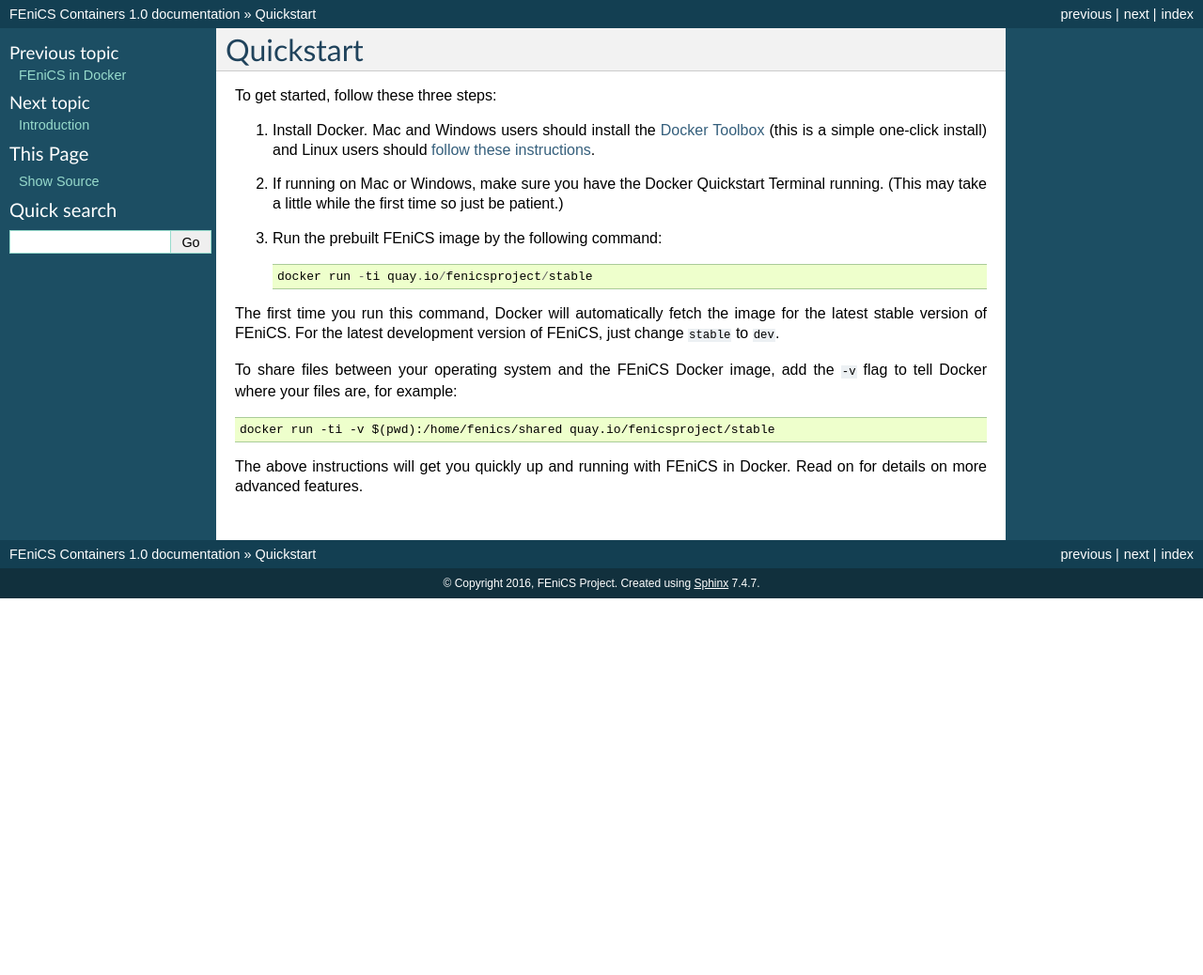
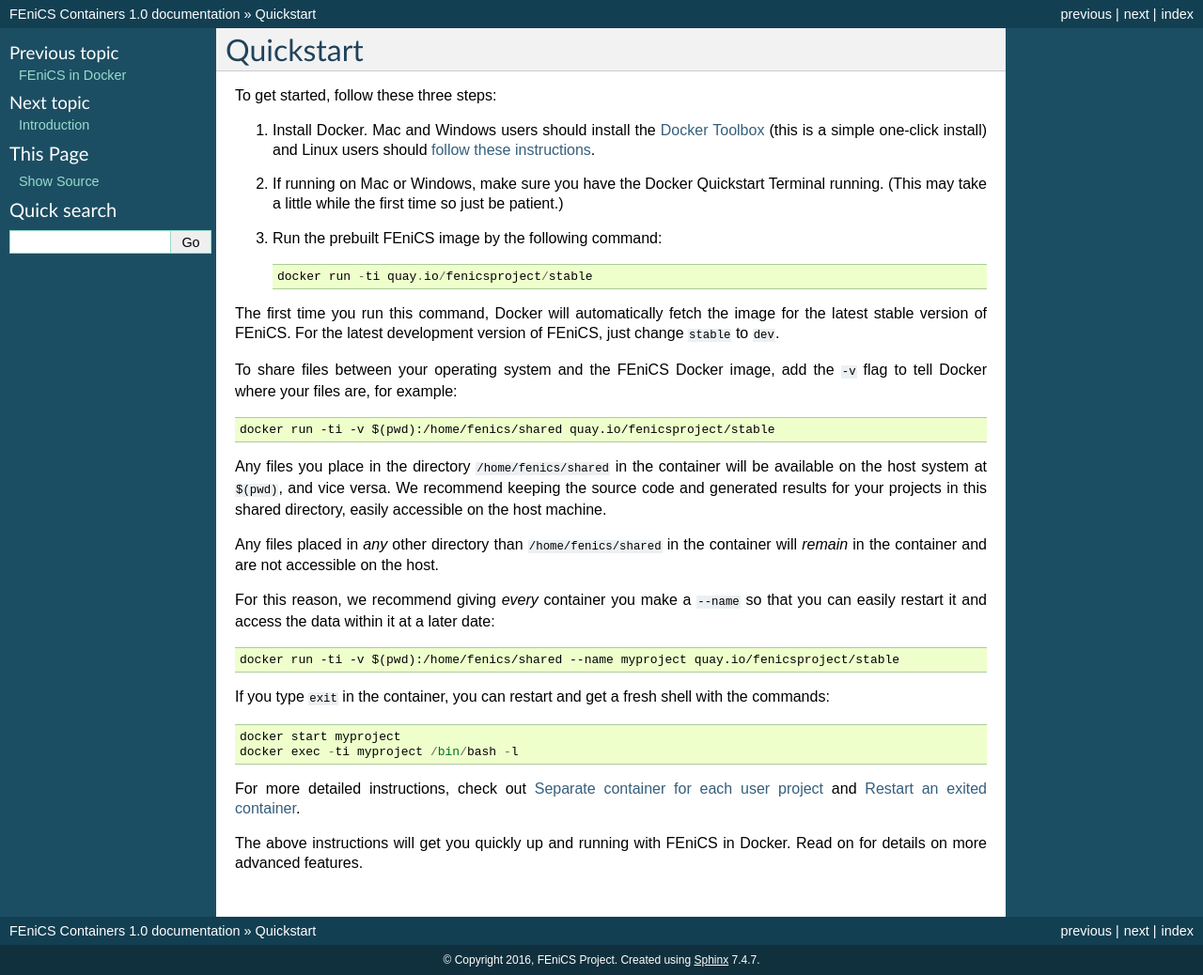
Before and after one commit to vacary/docker, a Sphinx documentation site: the page built from docs/source/quickstart.rst, in a window 1280 px wide. Shown: the whole page at 94% size. Built offline with Sphinx 7.4.7, drawn with Linux system fonts in a browser that asks for light colours; before the commit the page ends 900 px from its top, so only the background shows below that.

Commit message:
[skip build] Where are all my files quickstart?

```diff
--- a/docs/source/quickstart.rst
+++ b/docs/source/quickstart.rst
@@ -27,5 +27,27 @@
 
     docker run -ti -v $(pwd):/home/fenics/shared quay.io/fenicsproject/stable
 
+Any files you place in the directory ``/home/fenics/shared`` in the container
+will be available on the host system at ``$(pwd)``, and vice versa. We
+recommend keeping the source code and generated results for your projects in
+this shared directory, easily accessible on the host machine.
+
+Any files placed in *any* other directory than ``/home/fenics/shared`` in the
+container will *remain* in the container and are not accessible on the host.
+
+For this reason, we recommend giving *every* container you make a ``--name`` so
+that you can easily restart it and access the data within it at a later date::
+
+    docker run -ti -v $(pwd):/home/fenics/shared --name myproject quay.io/fenicsproject/stable
+
+If you type ``exit`` in the container, you can restart and get a fresh shell
+with the commands::
+
+    docker start myproject
+    docker exec -ti myproject /bin/bash -l
+
+For more detailed instructions, check out :ref:`seperate-container` and
+:ref:`exited-container`.
+
 The above instructions will get you quickly up and running with FEniCS
 in Docker. Read on for details on more advanced features.
--- a/docs/source/work_flows.rst
+++ b/docs/source/work_flows.rst
@@ -14,6 +12,7 @@
 <https://github.com/wsargent/docker-cheat-sheet>`_ useful for quick
 reference.
 
+.. _seperate-container:
 
 Separate container for each user project
 ----------------------------------------
@@ -66,6 +65,9 @@
 
     docker exec -ti project-1 /bin/bash -l -c ipython
 
+The ``-c`` flag makes ``bash`` read the commands from the string.
+
+.. _exited-container:
 
 Restart an exited container
 ---------------------------
```
Also changed, not shown: other parts of docs/source/work_flows.rst (+0 -2 lines).
